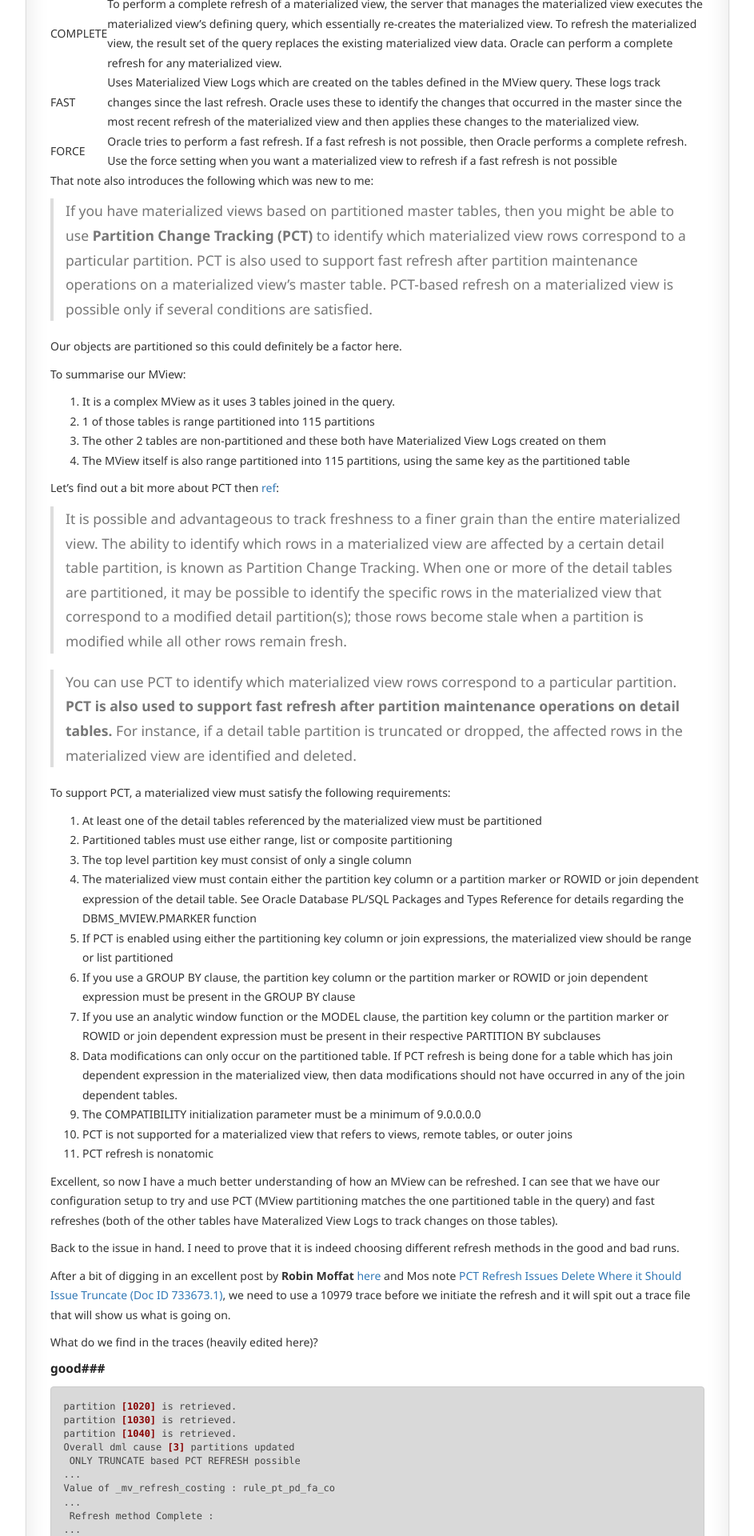
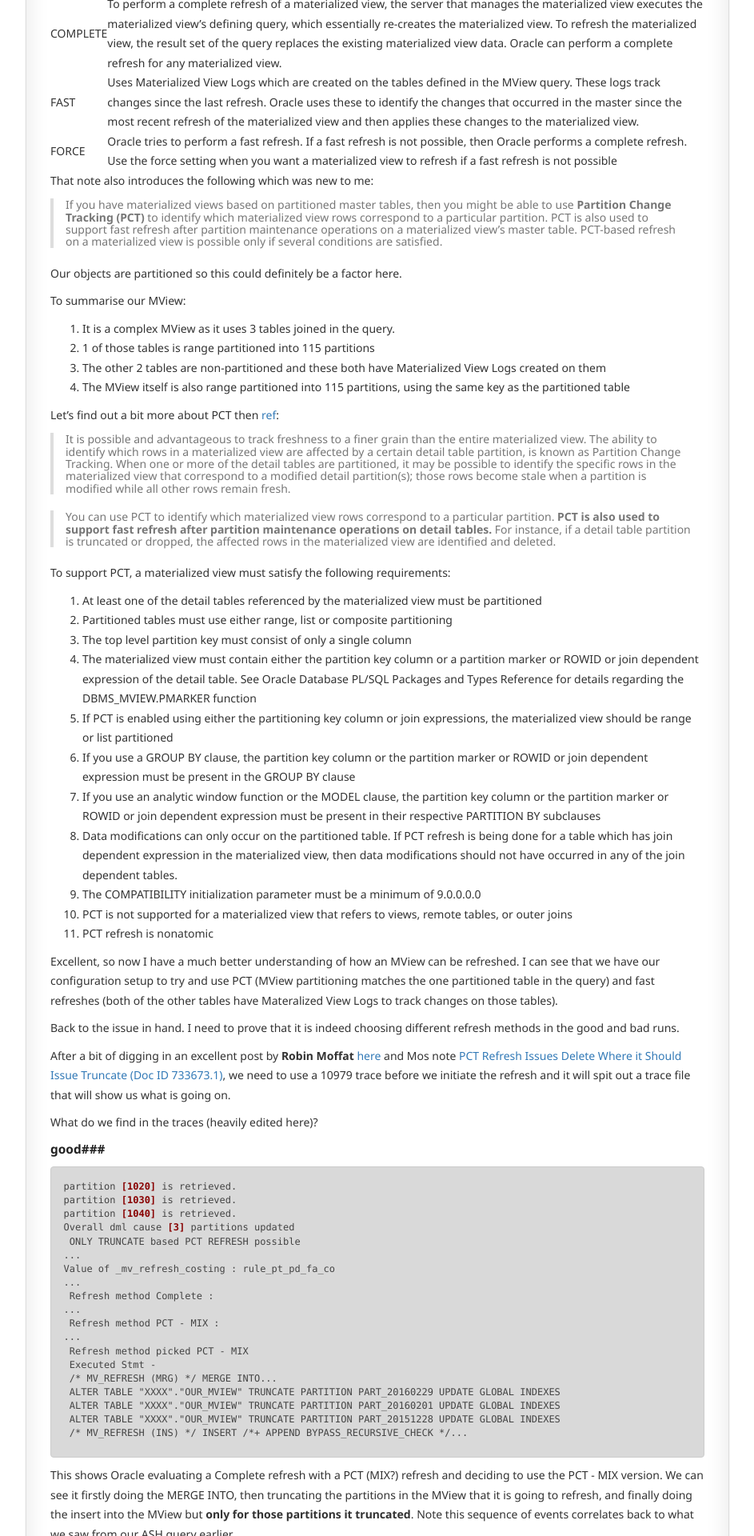
Before and after one commit to ssenior45/ssenior45.github.io, a Jekyll site: the page built from _posts/2016-01-22-slow_mv_refresh_intermittent.md, in a window 1280 px wide. Shown: the part 2146-4066 px from the top of the page at 80% size, without its empty margins (22-965 px from the left). Built offline with Jekyll 4.4.1, drawn with Linux system fonts in a browser that asks for light colours; nearby versions of some CDN libraries; Markdown is read by kramdown in place of the engine named in the settings; comment, search, counter and statistics services are not loaded.

Commit message:
Update style.css

```diff
--- a/static/css/style.css
+++ b/static/css/style.css
@@ -11,6 +11,8 @@ blockquote {
     padding: 0 15px;
     color: #777;
     border-left: 4px solid #ddd;
+    font-size: 14px;
+    line-height: 1.1;
 }
 
 
```
